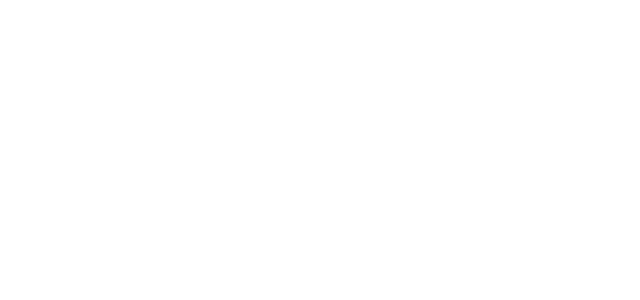
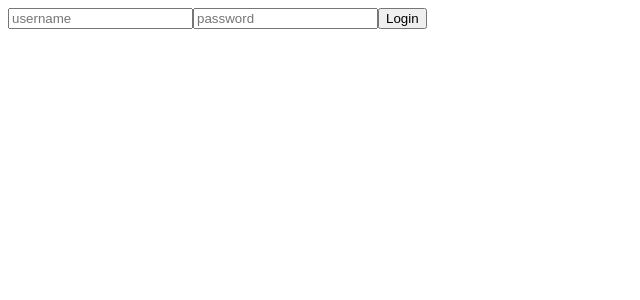
Before and after one commit to pour-moi/blog_app, a React (Vite) app in the folder frontend/: page /login in a window 1280 px wide. Before the commit this address had no page. Shown: the top 300 px of the page, without its empty margins (0-640 px from the left). Built offline with nearby package versions, Linux system fonts and the light colour scheme.

Commit message:
Login and Register page added

```diff
--- a/frontend/src/App.jsx
+++ b/frontend/src/App.jsx
@@ -2,6 +2,8 @@ import { BrowserRouter, Routes, Route } from "react-router-dom";
 import { Home } from "./pages/Home";
 import { Blog } from "./pages/Blog";
 import WriteBlog from "./pages/Post";
+import Login from "./pages/Login";
+import Register from "./pages/Register";
 
 function App() {
   return (
@@ -10,6 +12,8 @@ function App() {
         <Route path="/" element={<Home />} />
         <Route path="blog" element={<Blog />} />
         <Route path="post" element={<WriteBlog />} />
+        <Route path="login" element={<Login />} />
+        <Route path="register" element={<Register />} />
       </Routes>
     </BrowserRouter>
   );
--- /dev/null
+++ b/frontend/src/pages/Login.jsx
@@ -0,0 +1,57 @@
+import { useState } from "react";
+import { useNavigate } from "react-router-dom";
+import axios from "axios";
+
+export default function Login() {
+  const [user_data, setUserData] = useState({
+    username: "",
+    password: "",
+  });
+  const navigate = useNavigate();
+
+  const handleUserName = (e) => {
+    setUserData({ ...user_data, username: e.target.value });
+  };
+
+  const handlePassword = (e) => {
+    setUserData({ ...user_data, password: e.target.value });
+  };
+  const handleSubmit = (e) => {
+    e.preventDefault();
+
+    axios
+      .post("http://localhost:8000/blog/login", user_data)
+      .then((response) => {
+        if (response.data.is_authenticated) {
+          navigate("/");
+        } else navigate("/register");
+      })
+      .catch((error) => {
+        console.log(error);
+      });
+  };
+
+  return (
+    <>
+      <form onSubmit={handleSubmit}>
+        <input
+          type="text"
+          name="username"
+          placeholder="username"
+          value={user_data.username}
+          onChange={handleUserName}
+          required
+        />
+        <input
+          type="password"
+          name="password"
+          placeholder="password"
+          value={user_data.password}
+          onChange={handlePassword}
+          required
+        />
+        <input type="submit" value="Login" />
+      </form>
+    </>
+  );
+}
--- /dev/null
+++ b/frontend/src/pages/Register.jsx
@@ -0,0 +1,54 @@
+import axios from "axios";
+import { useState } from "react";
+export default function Register() {
+  const [new_user, setNewUser] = useState({
+    username: "",
+    password: "",
+  });
+
+  const handelNewUser = (e) => {
+    e.preventDefault();
+    setNewUser({ ...new_user, username: e.target.value });
+  };
+
+  const handelNewPassword = (e) => {
+    e.preventDefault();
+    setNewUser({ ...new_user, password: e.target.value });
+  };
+
+  const handelSubmit = (e) => {
+    e.preventDefault();
+    axios
+      .post("http://localhost:8000/blog/register", new_user)
+      .then((response) => {
+        console.log(response);
+      })
+      .catch((error) => {
+        console.log(error);
+      });
+  };
+
+  return (
+    <>
+      <form onSubmit={handelSubmit}>
+        <input
+          type="text"
+          name="username"
+          value={new_user.username}
+          onChange={handelNewUser}
+          placeholder="username"
+          required
+        />
+        <input
+          type="password"
+          name="password"
+          value={new_user.password}
+          onChange={handelNewPassword}
+          placeholder="password"
+          required
+        />
+        <input type="submit" value="Submit" />
+      </form>
+    </>
+  );
+}
```
